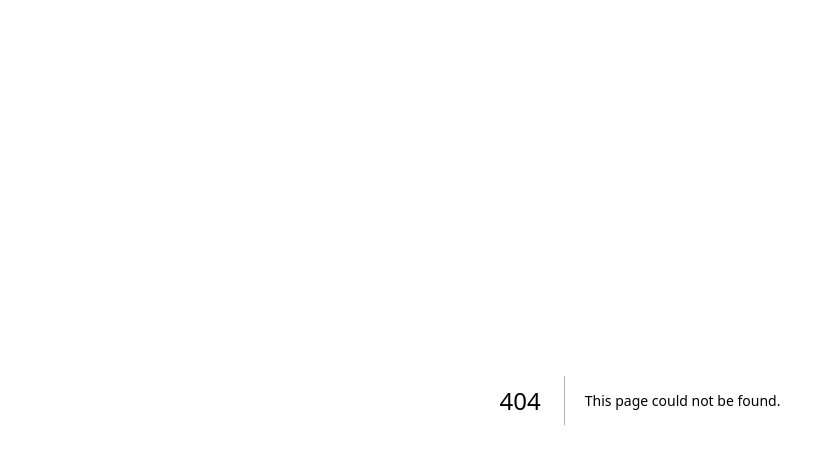
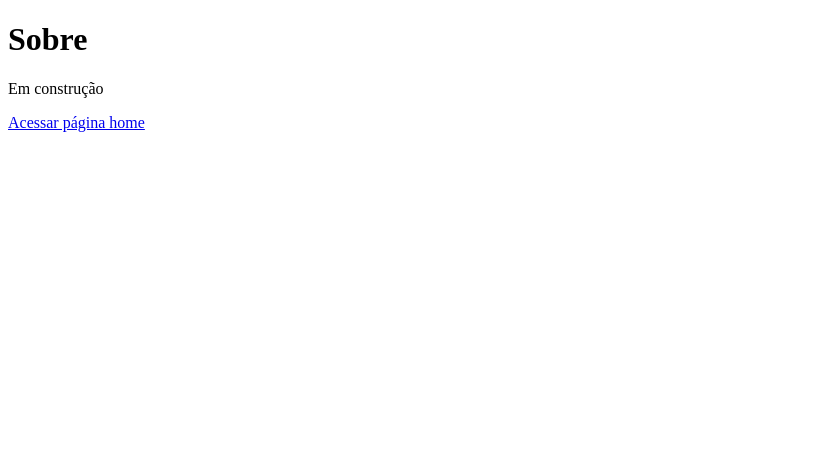
Before and after one commit to evandro-tomaz/ideia-unica, a Next.js app: page /sobre in a window 1280 px wide. Before the commit this address had no page. Shown: the top 464 px of the page, without its empty margins (0-835 px from the left). Built offline with nearby package versions, Linux system fonts and the light colour scheme.

Commit message:
Teste de Link

```diff
--- /dev/null
+++ b/pages/sobre.js
@@ -0,0 +1,15 @@
+import Link from "next/link"
+
+function Sobre() {
+    return (
+        <div>
+            <h1>Sobre</h1>
+            <p>Em construção</p>
+            <Link href="/">
+                <a>Acessar página home</a>
+            </Link>
+        </div>
+    )
+}
+
+export default Sobre
```
Also changed, not shown: pages/index.js (+5 -2 lines).
